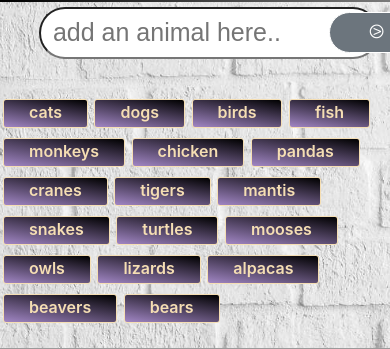
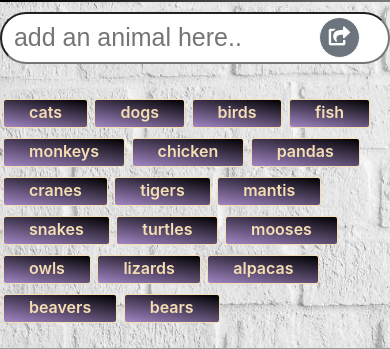
Before and after one commit to squall2046/GifTastic, a plain HTML site: page index.html in a window 390 px wide. Shown: the part 98-447 px from the top of the page. Drawn offline with nearby package versions, Linux system fonts and the light colour scheme; a web font is replaced by a local one.

Commit message:
test button2

```diff
--- a/assets/css/style.css
+++ b/assets/css/style.css
@@ -52,7 +52,7 @@ body {
     right:0px;
     top:0;
     font-size: 19px;
-    padding: 5px 10px;
+    padding: 5px 9px;
     margin: 5px;
     border: 1px solid;
     border-radius: 46px;
@@ -167,14 +167,15 @@ footer {
     .body-no-nav{
         margin: 2px;
     }
-    .form-search{
+    .form-search, .gif-input{
         position: relative;
         width: 100%;
         left: 0;
-        margin:5px 10%;
+        margin:5px 0;
     }
     #gif-submit{
-        left: 285px;
+        top: 5px;
+        right: 25px;
     }
     .empty-box{
         width: 100%;
--- a/index.html
+++ b/index.html
@@ -43,7 +43,8 @@
             <!-- input search-bar -->
             <form class="form-search">
                 <input type="text" placeholder=" add an animal here.." class="gif-input">
-                <input class="btn btn-secondary" type="submit" id="gif-submit" value="&ogt;"></input>
+                <!-- <input class="btn btn-secondary" type="submit" id="gif-submit" value="&ogt;"></input> -->
+                <button class="btn btn-secondary" type="submit" id="gif-submit"><i class="fas fa-share-square"></i></button>
             </form>
         </div>
     </div>
```
